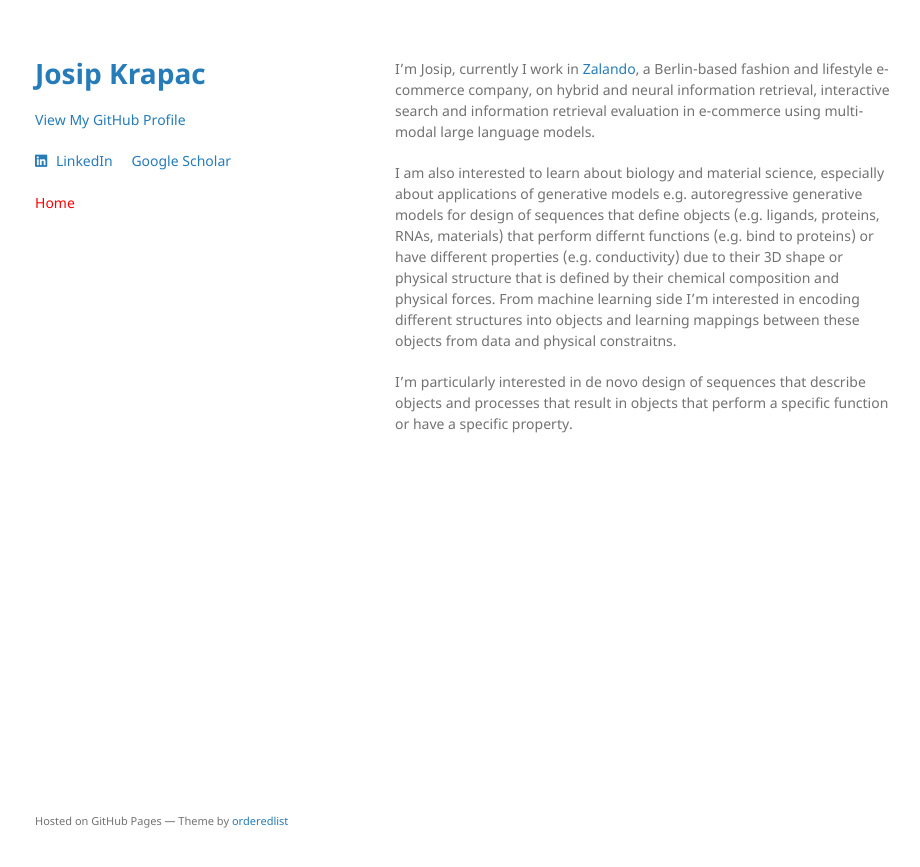
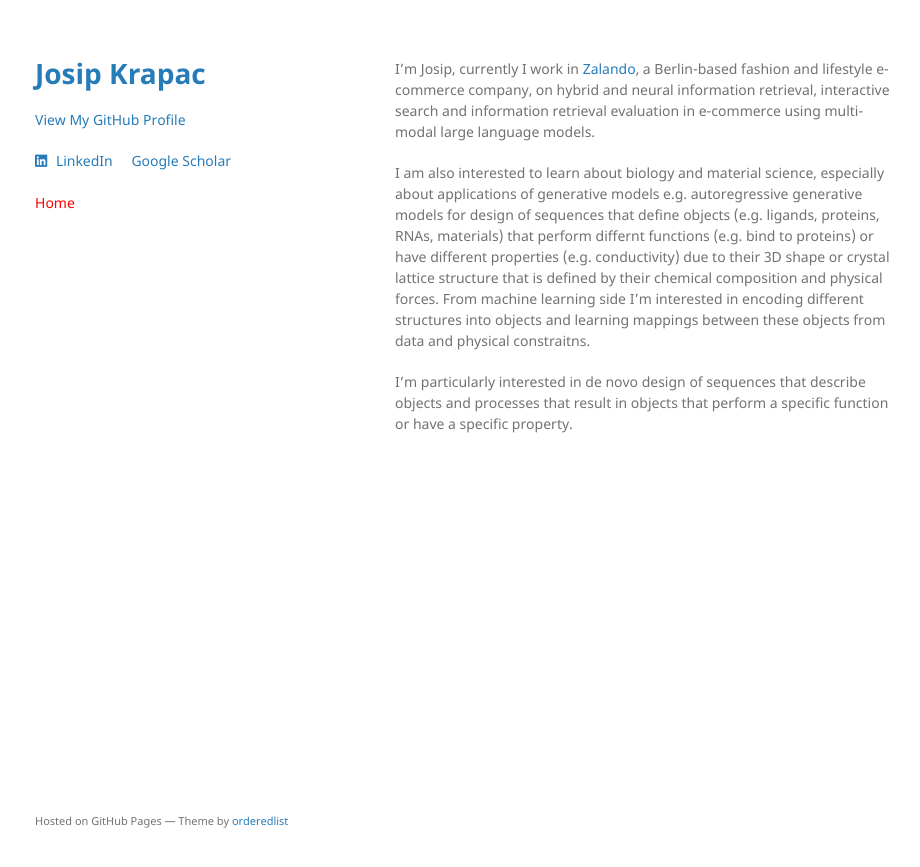
Before and after one commit to josipkrapac/josipkrapac.github.io, a Jekyll site: the page built from index.md, in a window 1280 px wide. Shown: the top 867 px of the page, without its empty margins (175-1095 px from the left). Built offline with Jekyll 4.4.1, drawn with Linux system fonts in a browser that asks for light colours; a style sheet for code colours, icons or effects is not loaded; the repository's description, which GitHub fills in, is left out.

Commit message:
Update index.md

```diff
--- a/index.md
+++ b/index.md
@@ -4,6 +4,6 @@ layout: default
 
 I'm Josip, currently I work in [Zalando](http://zalando.com), a Berlin-based fashion and lifestyle e-commerce company, on hybrid and neural information retrieval, interactive search and information retrieval evaluation in e-commerce using multi-modal large language models.
 
-I am also interested to learn about biology and material science, especially about applications of generative models e.g. autoregressive generative models for design of sequences that define objects (e.g. ligands, proteins, RNAs, materials) that perform differnt functions (e.g. bind to proteins) or have different properties (e.g. conductivity) due to their 3D shape or physical structure that is defined by their chemical composition and physical forces. From machine learning side I'm interested in encoding different structures into objects and learning mappings between these objects from data and physical constraitns.
+I am also interested to learn about biology and material science, especially about applications of generative models e.g. autoregressive generative models for design of sequences that define objects (e.g. ligands, proteins, RNAs, materials) that perform differnt functions (e.g. bind to proteins) or have different properties (e.g. conductivity) due to their 3D shape or crystal lattice structure that is defined by their chemical composition and physical forces. From machine learning side I'm interested in encoding different structures into objects and learning mappings between these objects from data and physical constraitns.
 
 I'm particularly interested in de novo design of sequences that describe objects and processes that result in objects that perform a specific function or have a specific property.
```
